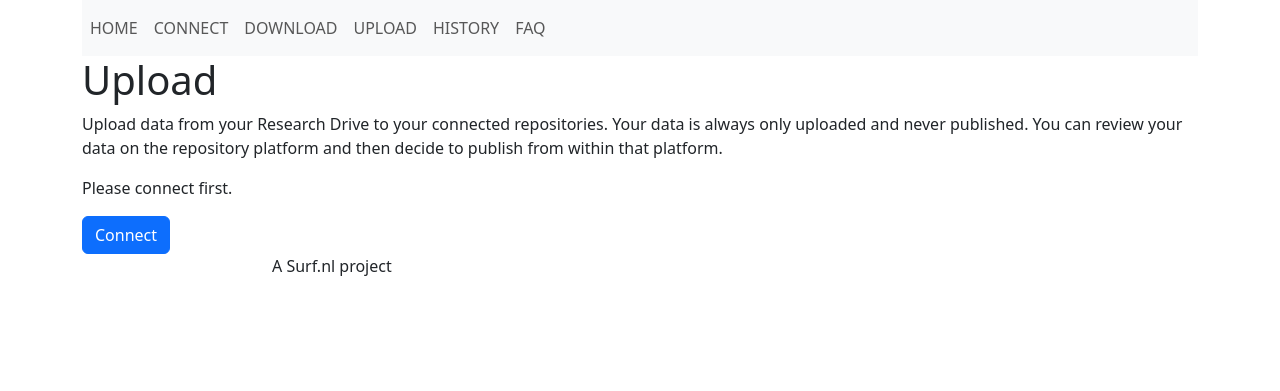
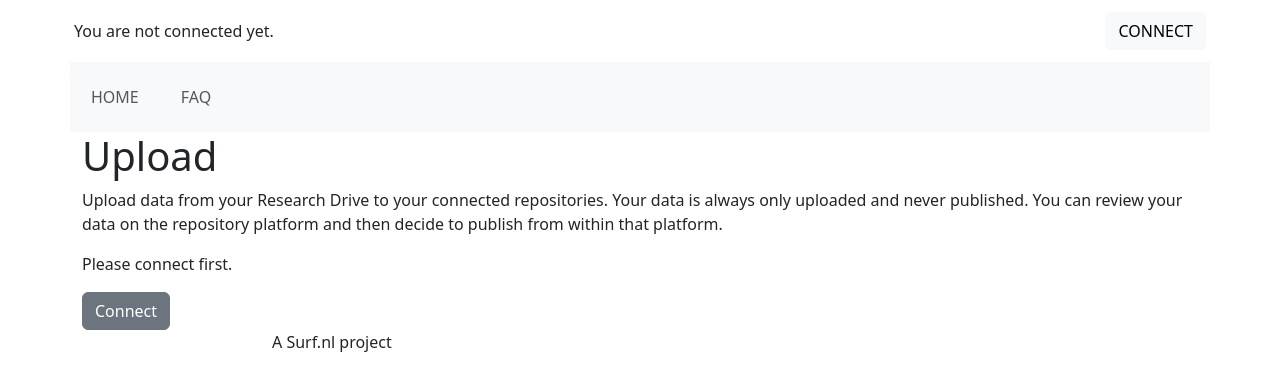
Before and after one commit to sara-nl/SurfResearchDataConnector, a Flask app: page /upload in a window 1280 px wide. Shown: the top 391 px of the page. Run offline with Flask 3, Linux system fonts and the light colour scheme.

Commit message:
update the frontend presentation and validation in forms

```diff
--- a/app/templates/base.html
+++ b/app/templates/base.html
@@ -19,24 +19,39 @@
 <body>
     <div class="container">
         <div class="row">
-            <div class="col-12">
-                <nav class="navbar navbar-expand-lg navbar-light bg-light">
-                    <ul class="navbar-nav mr-auto">
-                        <li class="nav-item"><a class="nav-link" href="/">HOME</a></li>
-                        <li class="nav-item"><a class="nav-link" href="/connect">CONNECT</a></li>
-                        <li class="nav-item"><a class="nav-link" href="/retrieve">DOWNLOAD</a></li>
-                        <li class="nav-item"><a class="nav-link" href="/upload">UPLOAD</a></li>
-                        <li class="nav-item"><a class="nav-link" href="/history">HISTORY</a></li>
-                        <li class="nav-item"><a class="nav-link" href="/faq">FAQ</a></li>
-                    </ul>
-                </nav>
-            </div>
+            <nav class="navbar navbar-light">
+                {% if data.connected==true %}
+                    <div class="m-1">You are connected as: <b>{{data.username}}</b></div>
+                    <div class="m-1">
+                        <button class="btn btn-light"><a class="nav-link" href="/connect">YOUR CONNECTIONS</a></button>
+                    </div>
+                {% else %}
+                    <div class="m-1">You are not connected yet.</div>
+                    <div class="m-1">
+                        <button class="btn btn-light"><a class="nav-link" href="/connect">CONNECT</a></button>
+                    </div>
+                {% endif %}
+            </nav>
+        </div>
+
+        <div class="row">
+            <nav class="navbar navbar-expand-lg navbar-light bg-light">
+                <ul class="navbar-nav mr-auto">
+                    <li class="nav-item"><button class="btn btn-light"><a class="nav-link" href="/">HOME</a></button></li>
+                    {% if data.connected==true %}
+                    <li class="nav-item"><button class="btn btn-light"><a class="nav-link" href="/upload">UPLOAD</a></button></li>
+                    <li class="nav-item"><button class="btn btn-light"><a class="nav-link" href="/retrieve">DOWNLOAD</a></button></li>
+                    <li class="nav-item"><button class="btn btn-light"><a class="nav-link" href="/history">HISTORY</a></button></li>
+                    {% endif %}
+                    <li class="nav-item"><button class="btn btn-light"><a class="nav-link" href="/faq">FAQ</a></button></li>
+                </ul>
+            </nav>
         </div>
         <div class="row">
             <div class="col-12">
                 {% with messages = get_flashed_messages() %}
                 {% if messages %}
-                <div class="alert alert-primary show" id="flashmessages">
+                <div class="alert alert-secondary show" id="flashmessages">
                     <ul class="list-group">
                         {% for message in messages %}
                         <li class="list-group-item">{{ message }}</li>
--- a/app/templates/download.html
+++ b/app/templates/download.html
@@ -156,7 +156,7 @@
 
 <!-- BEGIN NOT CONNECTED -->
 <p>Please connect first.</p>
-<a href="/connect"><button class="btn btn-primary">Connect</button></a>
+<a href="/connect"><button class="btn btn-secondary">Connect</button></a>
 <!-- END NOT CONNECTED -->
 
 {% endif %}
--- a/app/templates/faq.html
+++ b/app/templates/faq.html
@@ -12,7 +12,7 @@
   {% for item in faqitems %}
   <div class="accordion-item">
     <h2 class="accordion-header">
-      <button class="accordion-button" type="button" data-bs-toggle="collapse" data-bs-target="#collapse{{loop.index}}" aria-expanded="true" aria-controls="collapse{{loop.index}}">
+      <button class="accordion-button bg-light" type="button" data-bs-toggle="collapse" data-bs-target="#collapse{{loop.index}}" aria-expanded="true" aria-controls="collapse{{loop.index}}">
         {{ item.question }}
       </button>
     </h2>
--- a/app/templates/history.html
+++ b/app/templates/history.html
@@ -12,7 +12,7 @@
 {% if data.connected==True %}
 
     <table class="table table-striped table-hover table-sm table-bordered table-responsive-sm">
-        <thead class="table-primary">
+        <thead class="table-light">
             <tr>
             <th scope="col">#</th>
             <th scope="col">Local (folder)</th>
@@ -39,7 +39,7 @@
 
 {% else %}
 <p>Please connect first.</p>
-<a href="/connect"><button class="btn btn-primary">Connect</button></a>
+<a href="/connect"><button class="btn btn-secondary">Connect</button></a>
 {% endif %}
 {% endblock %}
 
--- a/app/templates/messages.html
+++ b/app/templates/messages.html
@@ -12,7 +12,7 @@
   {% for message in messages %}
   <div class="accordion-item">
     <h2 class="accordion-header">
-      <button class="accordion-button" type="button" data-bs-toggle="collapse" data-bs-target="#collapse{{loop.index}}" aria-expanded="true" aria-controls="collapse{{loop.index}}">
+      <button class="accordion-button bg-light" type="button" data-bs-toggle="collapse" data-bs-target="#collapse{{loop.index}}" aria-expanded="true" aria-controls="collapse{{loop.index}}">
         <strong>{{loop.index}}</strong> - {{ message.short }}
       </button>
     </h2>
--- a/app/templates/retrieve.html
+++ b/app/templates/retrieve.html
@@ -141,7 +141,7 @@
 
     <!-- BEGIN NOT CONNECTED -->
     <p>Please connect first.</p>
-    <a href="/connect"><button class="btn btn-primary">Connect</button></a>
+    <a href="/connect"><button class="btn btn-secondary">Connect</button></a>
     <!-- END NOT CONNECTED -->
 
 {% endif %}
--- a/app/templates/status.html
+++ b/app/templates/status.html
@@ -1,7 +1,7 @@
 {% if query_status_history|length > 0 %}
 <div class="table-responsive-sm mt-3 mb-3">
     <table class="table table-striped table-hover table-sm table-bordered">
-        <thead class="table-primary">
+        <thead class="table-light">
             <tr>
             <th scope="col">#</th>
             <th scope="col">Local (folder)</th>
--- a/app/templates/upload.html
+++ b/app/templates/upload.html
@@ -79,7 +79,7 @@
                 <!-- ### END PREVIEW ### -->
 
                 <a href="/upload" class="btn btn-secondary">Back</a>
-                <button type="submit" class="btn btn-primary">Start Upload</button>
+                <button type="submit" class="btn btn-secondary">Start Upload</button>
                 <div class="form-check mt-3 mb-3">
                     <input class="form-check-input" type="checkbox" id="flexUploadZip" value="" name="use_zip">
                     <label class="form-check-label" for="flexUploadZip">
@@ -87,12 +87,14 @@
                     </label>
                 </div>
                 <div class="form-check mt-3 mb-3">
-                    <input class="form-check-input" type="checkbox" id="flexCheckUpload" value="" name="start_upload">
+                    <input class="form-check-input" type="checkbox" id="flexCheckUpload" value="" name="start_upload" required>
                     <label class="form-check-label" for="flexCheckUpload">
                         Check to confirm start of upload.
                     </label>
+                    <div class="invalid-feedback">
+                        Please check this box to confirm upload!
+                    </div>
                 </div>
-
             {% endif %}
         </form>
     {% else %}
@@ -119,7 +121,7 @@
 
     <!-- BEGIN NOT CONNECTED -->
     <p>Please connect first.</p>
-    <a href="/connect"><button class="btn btn-primary">Connect</button></a>
+    <a href="/connect"><button class="btn btn-secondary">Connect</button></a>
     <!-- END NOT CONNECTED -->
 
 {% endif %}
```
Also changed, not shown: app/templates/connect.html (+20 -14 lines), app/templates/home.html (+34 -37 lines), app/templates/metadata.html (+16 -16 lines), app/templates/repo_selection.html (+6 -1 lines), app/templates/repocontent.html (+4 -4 lines), app/templates/select_folder_path.html (+7 -3 lines).
